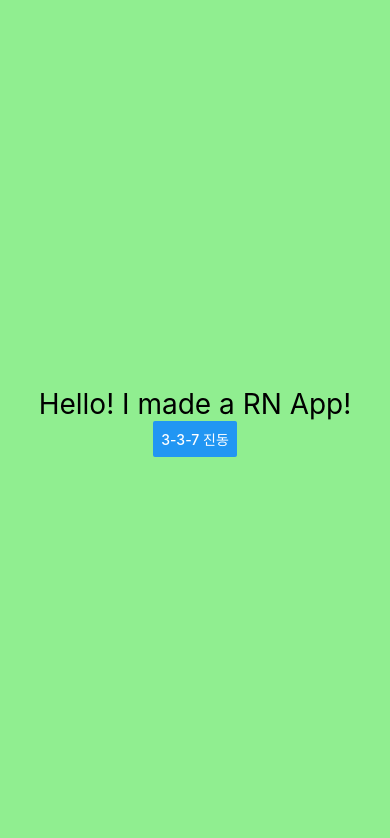
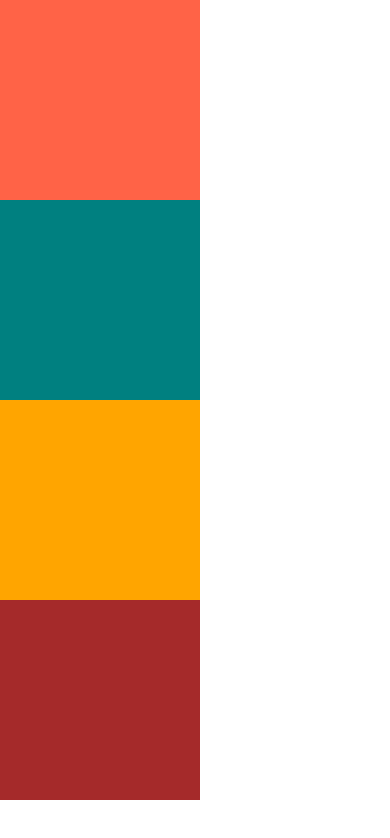
Before and after one commit to EumMericano-Study/NomadWeather, a React Native app: screen / in a window 390 px wide. Shown: the top 838 px of the page. Built offline with nearby package versions, Linux system fonts and the light colour scheme.

Commit message:
feat: flex 레이아웃
View는 기본적으로 display: flex, fled-direction: column
css가 적용 되어 있는 형태

overflow는 기본적으로 보이지 않는다

```diff
--- a/App.tsx
+++ b/App.tsx
@@ -1,27 +1,20 @@
-import { StatusBar } from "expo-status-bar";
-import { StyleSheet, Text, View, Button, Vibration } from "react-native";
+import { StyleSheet, View } from "react-native";
 
 export default function App() {
     return (
-        <View style={styles.container}>
-            <Text style={styles.text}>Hello! I made a RN App!</Text>
-            <Button
-                title="3-3-7 진동"
-                onPress={() => Vibration.vibrate([3, 3, 7], true)}
-            />
-            <StatusBar style="light" />
+        <View>
+            <View
+                style={{ width: 200, height: 200, backgroundColor: "tomato" }}
+            ></View>
+            <View
+                style={{ width: 200, height: 200, backgroundColor: "teal" }}
+            ></View>
+            <View
+                style={{ width: 200, height: 200, backgroundColor: "orange" }}
+            ></View>
+            <View
+                style={{ width: 200, height: 200, backgroundColor: "brown" }}
+            ></View>
         </View>
     );
 }
-
-const styles = StyleSheet.create({
-    container: {
-        flex: 1,
-        backgroundColor: "lightgreen",
-        alignItems: "center",
-        justifyContent: "center",
-    },
-    text: {
-        fontSize: 28,
-    },
-});
```
